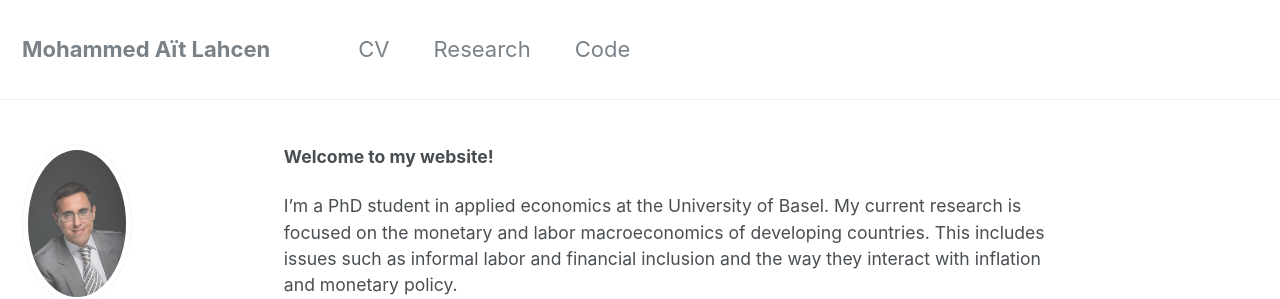
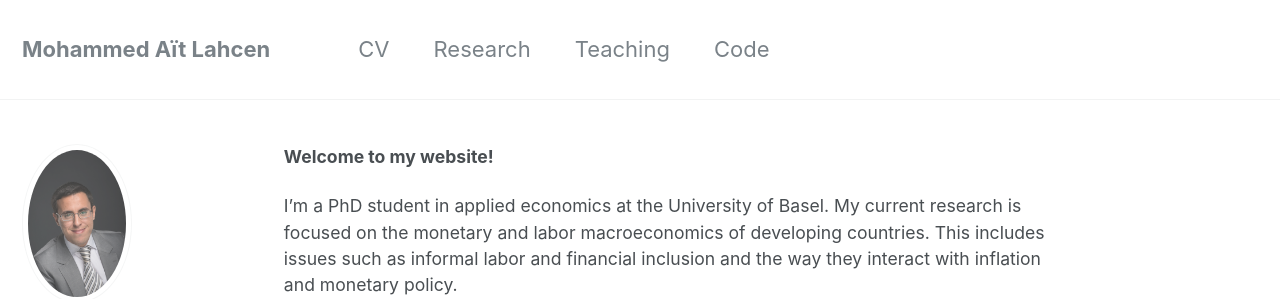
Before and after one commit to maitlahcen/maitlahcen.github.io, a Jekyll site: the page built from index.md, in a window 1280 px wide. Shown: the top 299 px of the page. Built offline with Jekyll 4.4.1, drawn with Linux system fonts in a browser that asks for light colours.

Commit message:
Added link to teaching

```diff
--- a/_data/navigation.yml
+++ b/_data/navigation.yml
@@ -6,5 +6,8 @@ main:
   - title: "Research"
     url: /research
 
+  - title: "Teaching"
+    url: /teaching
+
   - title: "Code"
     url: /nb
```
